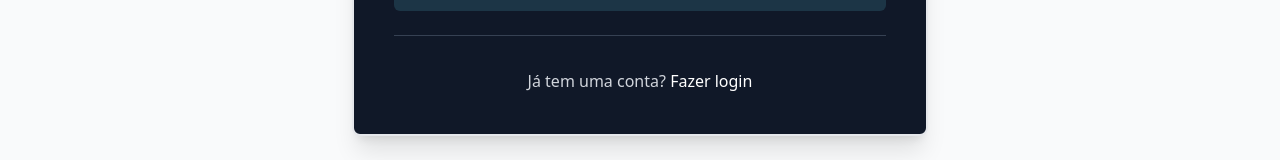
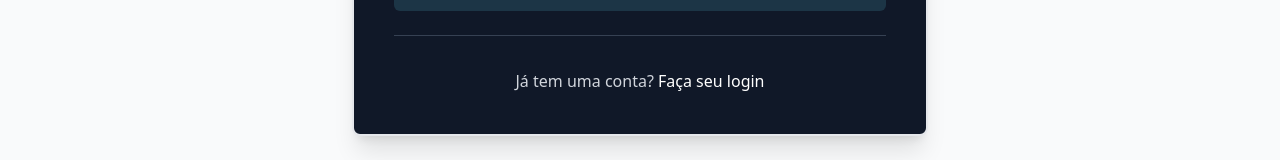
Before and after one commit to 1TDSPW-25/sistema-flow, a React (Vite) app: page /sistema-flow/cadastro in a window 1280 px wide. Shown: the part 673-833 px from the top of the page. Built offline with nearby package versions, Linux system fonts and the light colour scheme; no server answers.

Commit message:
feat:  adicionado houver com verde padrão em "Faça seu Login"

```diff
--- a/src/pages/Cadastro/index.tsx
+++ b/src/pages/Cadastro/index.tsx
@@ -229,9 +229,10 @@ export default function Cadastro() {
             Já tem uma conta?{" "}
             <Link
               to="/login"
-              className="font-medium text-white hover:text-gray-400 transition-colors"
+              className="font-medium text-white underline-offset-4 hover:underline hover:text-green-500 focus-visible:text-green-500 transition-colors"
+              aria-label="Ir para a página de login"
             >
-              Fazer login
+              Faça seu login
             </Link>
           </p>
         </div>
```
